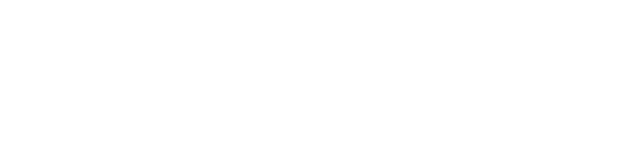
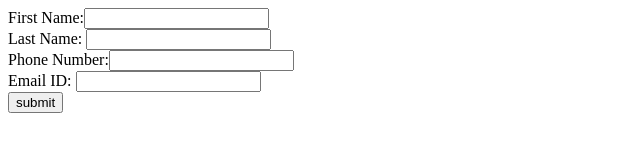
Before and after one commit to acciojob/form-login-2-accio-Akshaya, a website: page main.html in a window 1280 px wide. Shown: the whole page, without its empty margins (0-640 px from the left). Drawn offline with Linux system fonts and the light colour scheme.

Commit message:
created a submission

```diff
--- a/main.html
+++ b/main.html
@@ -7,6 +7,14 @@
 </head>
 
 <body>
+	<form id="form1" onsubmit ="getFormValue()">
+		First Name:<input type="text" name="fname"><br>
+		Last Name: <input type="text" name="lname"><br>
+		Phone Number:<input type="tel" name="phone"><br>
+		Email ID: <input type="email" name="email"><br>
+		<input type="submit" value="submit">
+
+	</form>
 	<!-- the entire body must be written by student -->
     <script type="text/javascript" src="./script.js">
 </script>
--- a/script.js
+++ b/script.js
@@ -1 +1,14 @@
 //your JS code here. If required.
+function getFormValue(event){
+	event.preventDefault();
+	const form =documnet.getElementById("form1");
+
+	const firstName=form.elements["form"].value;
+	const lastName=form.elements["form"].value;
+	const phoneNumber=form.elements["form"].value;
+	const EmailID=form.elements["form"].value;
+
+	const message = `First Name: ${firstName} Last Name: ${lastName} Phone Number: ${phoneNumber} Email ID: ${emailID}`;
+	alert(message);
+
+}
```
